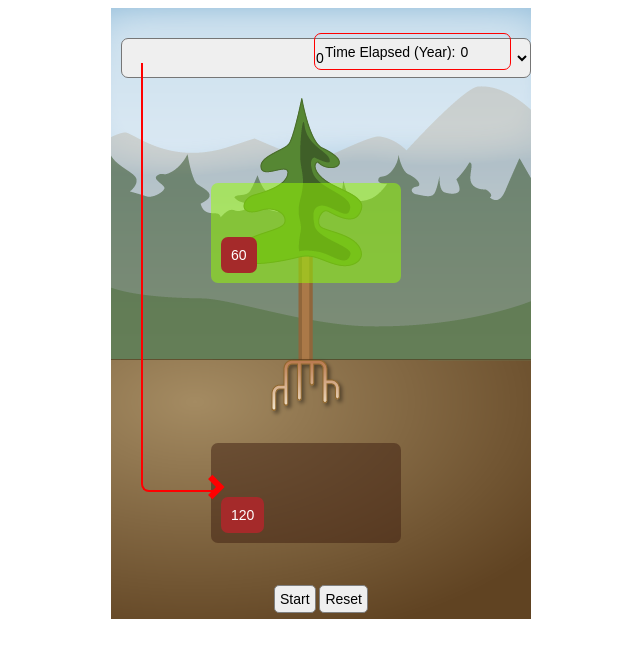
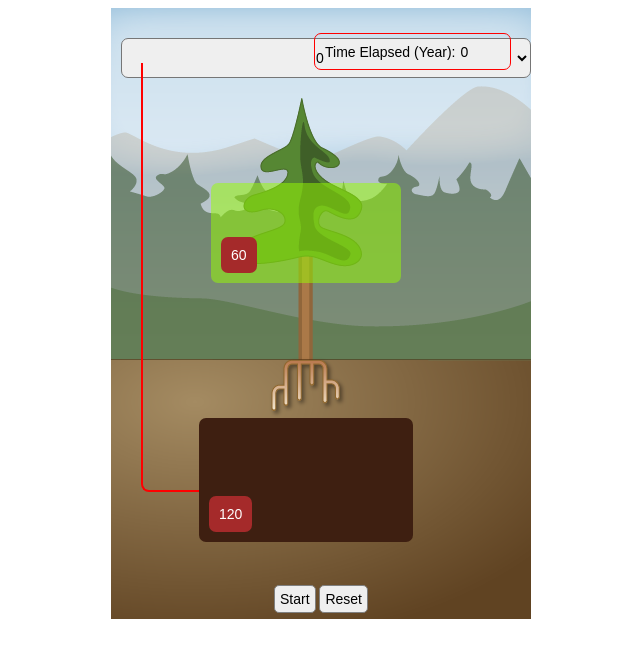
Before and after one commit to quickjosh/nitrogenCycle, a plain HTML site: page flowPoolModel.html in a window 1280 px wide. Shown: the whole page, without its empty margins (319-959 px from the left). Drawn offline with Linux system fonts and the light colour scheme.

Commit message:
added new render

```diff
--- a/css/flowModelCustom.css
+++ b/css/flowModelCustom.css
@@ -29,14 +29,15 @@ body {/*Overall font-size defined*/
 
 #soilPool {/*soil pool container*/
     position:absolute;
-    top:435px;
+    top:410px;
     right:30px;
     left:0;
     display: block;
-    width: 190px ;
-    height:100px;
+    width: 90px ;
+    height:0;
+    padding:65px;
     margin:0 auto 0 auto;
-    background: rgba(62, 31, 17, .5);
+    background: rgb(62, 31, 17);
     border-radius:7px;
     text-align:center;
 }
@@ -113,7 +114,6 @@ button:hover {/*button states*/
 }
 
 #flowIncrArrow {/*flowIncr line*/
-    z-index:2000;
     position:absolute;
     top: 55px;
     left:30px;
@@ -123,20 +123,6 @@ button:hover {/*button states*/
     border-left:4px solid red;
     border-bottom:4px solid red;
 }
-
-/*#flowArrow {/!*arrow connected to flowIncr line*!/*/
-    /*content:'';*/
-    /*position: absolute;*/
-    /*border-top: 15px solid transparent;*/
-    /*border-left: 10px solid red;*/
-    /*border-bottom: 15px solid transparent;*/
-    /*display: block;*/
-    /*width: 0;*/
-    /*z-index: 1;*/
-    /*top: 35%;*/
-    /*bottom:35%;*/
-    /*left: 0;*/
-/*}*/
 
 span.glyphicons.chevron-right {
     position: absolute;
--- a/flowPoolModel.html
+++ b/flowPoolModel.html
@@ -20,14 +20,15 @@
         <option value='2.0'>2.0</option>
         <option value='2.5'>2.5</option>
     </select>
-    <div id="flowIncrArrow" style="border-left-width:2px; border-bottom-width:2px;">
-        <span class="glyphicons chevron-right"></span>
-    </div>
+
     <div id="timeElapsed">
         <span>Time Elapsed (Year):<span id='year'>0</span></span>
     </div>
     <div id="treePool">
         <div id='tree'>60</div>
+    </div>
+    <div id="flowIncrArrow" style="border-left-width:2px; border-bottom-width:2px;">
+        <!--<span class="glyphicons chevron-right"></span>-->
     </div>
     <div id="soilPool">
         <!--<div id="flowArrow"></div>-->
--- a/js/fluxInteractive.js
+++ b/js/fluxInteractive.js
@@ -1,7 +1,8 @@
 var START_YEARS = 0;//Initial value for years. Set as CONSTANT to prevent side-effects
 var START_TREES = 60;//Initial value for tree. Set as CONSTANT to prevent side-effects
 var START_SOILNUM = 120;//Initial value for years. Set as CONSTANT to prevent side-effects
-var flowIncrArrow = document.getElementById("flowIncrArrow");//Container for treePool
+var flowIncrArrow = document.getElementById("flowIncrArrow");//Container for arrow
+var soilPool = document.getElementById("soilPool");//Container for soilPool
 var treePool = document.getElementById("treePool");//Container for treePool
 var years, trees, soilNum;//Variables for reset function to change
 resetValue();//Call for reset function
@@ -23,6 +24,7 @@ function render() {//created to stop redundancy in the resetValue function
     document.getElementById("tree").innerHTML = trees;
     document.getElementById("year").innerHTML = years;
     document.getElementById("soil").innerHTML = soilNum;
+    soilPool.style.padding = Math.round(soilNum/10 + 50) + 'px';//
 }
 
 document.addEventListener("change", selectFlow);//changes select value which changes stroke width
@@ -32,7 +34,7 @@ function resetValue() {//resets value for years, trees soil and padding.
     trees = START_TREES;
     soilNum = START_SOILNUM;
     treePool.style.padding = "";
-    render();
+    render();//renders trees/years/soilNum/soilpoolpadding initial values
     flowIncrArrow.style.borderLeftWidth = "2px";//Resets stroke width to original on dropdown change
     flowIncrArrow.style.borderBottomWidth = "2px";//Resets stroke width to original on dropdown change
     document.getElementById("flowIncr").value = 0;
```
